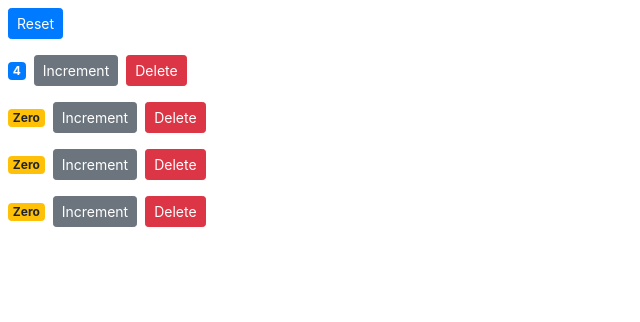
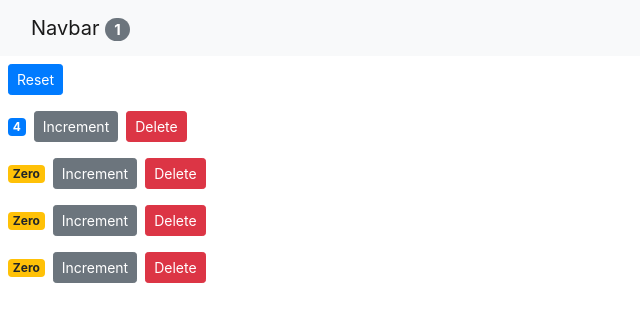
Before and after one commit to kaminski-pawel/react-mosh-tut, a React (Create React App) app: page / in a window 1280 px wide. Shown: the top 322 px of the page, without its empty margins (0-640 px from the left). Built offline with nearby package versions, Linux system fonts and the light colour scheme.

Commit message:
Add NavBar and change component structure for App to be parent-component

```diff
--- a/src/App.js
+++ b/src/App.js
@@ -1,25 +1,55 @@
-import logo from './logo.svg';
-import './App.css';
+import React, { Component } from "react";
+import NavBar from "./components/navbar";
+import Counters from "./components/counters";
 
-function App() {
-  return (
-    <div className="App">
-      <header className="App-header">
-        <img src={logo} className="App-logo" alt="logo" />
-        <p>
-          Edit <code>src/App.js</code> and save to reload.
-        </p>
-        <a
-          className="App-link"
-          href="https://reactjs.org"
-          target="_blank"
-          rel="noopener noreferrer"
-        >
-          Learn React
-        </a>
-      </header>
-    </div>
-  );
+class App extends Component {
+  state = {
+    counters: [
+      { id: 1, value: 4 },
+      { id: 2, value: 0 },
+      { id: 3, value: 0 },
+      { id: 4, value: 0 },
+    ],
+  };
+
+  handleDelete = (counterId) => {
+    const counters = this.state.counters.filter((c) => c.id !== counterId);
+    this.setState({ counters });
+  };
+
+  handleReset = () => {
+    const counters = this.state.counters.map((c) => {
+      c.value = 0;
+      return c;
+    });
+    this.setState({ counters });
+  };
+
+  handleIncrement = (counter) => {
+    const counters = [...this.state.counters];
+    const index = counters.indexOf(counter);
+    counters[index] = { ...counter };
+    counters[index].value += 1;
+    this.setState({ counters });
+  };
+
+  render() {
+    return (
+      <React.Fragment>
+        <NavBar
+          totalCounters={this.state.counters.filter((c) => c.value > 0).length}
+        />
+        <main className="">
+          <Counters
+            counters={this.state.counters}
+            onDelete={this.handleDelete}
+            onIncrement={this.handleIncrement}
+            onReset={this.handleReset}
+          />
+        </main>
+      </React.Fragment>
+    );
+  }
 }
 
 export default App;
--- a/src/components/counters.jsx
+++ b/src/components/counters.jsx
@@ -2,46 +2,19 @@
 import Counter from "./counter";
 
 class Counters extends Component {
-  state = {
-    counters: [
-      { id: 1, value: 4 },
-      { id: 2, value: 0 },
-      { id: 3, value: 0 },
-      { id: 4, value: 0 },
-    ],
-  };
-
-  handleDelete = (counterId) => {
-    const counters = this.state.counters.filter((c) => c.id !== counterId);
-    this.setState({ counters });
-  };
-
-  handleReset = () => {};
-
-  handleIncrement = (counter) => {
-    const counters = [...this.state.counters];
-    const index = counters.indexOf(counter);
-    counters[index] = { ...counter };
-    counters[index].value += 1;
-    console.log(counters[index]);
-    this.setState({ counters });
-  };
-
   render() {
+    const { counters, onDelete, onIncrement, onReset } = this.props;
     return (
       <div>
-        <button
-          onClick={this.handleReset}
-          className="btn btn-primary btn-sm m-2"
-        >
+        <button onClick={onReset} className="btn btn-primary btn-sm m-2">
           Reset
         </button>
-        {this.state.counters.map((counter) => (
+        {counters.map((counter) => (
           <Counter
             key={counter.id}
             counter={counter}
-            onDelete={this.handleDelete}
-            onIncrement={this.handleIncrement}
+            onDelete={onDelete}
+            onIncrement={onIncrement}
           />
         ))}
       </div>
--- /dev/null
+++ b/src/components/navbar.jsx
@@ -0,0 +1,19 @@
+import React from "react";
+
+// Stateless Functional Component
+const NavBar = ({ totalCounters }) => {
+  return (
+    <nav className="navbar navbar-light bg-light">
+      <div className="container-fluid">
+        <a className="navbar-brand" href="#">
+          Navbar{" "}
+          <span className="badge badge-pill badge-secondary">
+            {totalCounters}
+          </span>
+        </a>
+      </div>
+    </nav>
+  );
+};
+
+export default NavBar;
--- a/src/index.js
+++ b/src/index.js
@@ -4,11 +4,10 @@
 import App from "./App";
 import reportWebVitals from "./reportWebVitals";
 import "bootstrap/dist/css/bootstrap.css";
-import Counters from "./components/counters";
 
 ReactDOM.render(
   <React.StrictMode>
-    <Counters />
+    <App />
   </React.StrictMode>,
   document.getElementById("root")
 );
```
Also changed, not shown: src/components/counter.jsx (+0 -11 lines).
